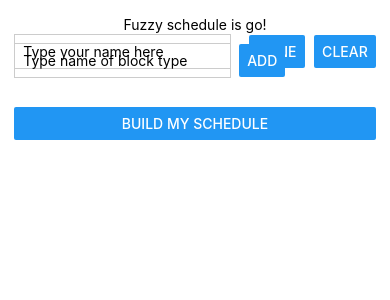
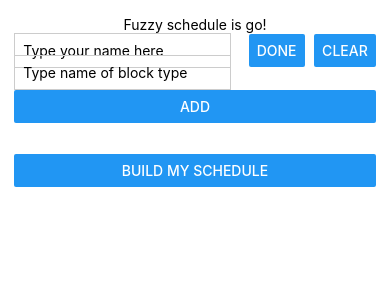
Before and after one commit to TomRosenbloom/fuzzy, a React Native app: screen / in a window 390 px wide. Shown: the top 300 px of the page. Built offline with nearby package versions, Linux system fonts and the light colour scheme.

Commit message:
block type input in separate component

```diff
--- a/App.js
+++ b/App.js
@@ -2,11 +2,11 @@ import { useState } from 'react';
 import { StyleSheet, Text, View, Button, TextInput, FlatList } from 'react-native';
 
 import BlockTypeItem from './components/BlockTypeItem';
+import BlockTypeInput from './components/BlockTypeInput';
 
 export default function App() {
   const [enteredNameText, setEnteredNameText] = useState('');
   const [savedName, setSavedName] = useState('');
-  const [enteredBlockType, setBlockTypeText] = useState('');
   const [blockTypes, setBlockTypes] = useState([]);
 
   const nameInputHandler = (someText) => {
@@ -22,18 +22,13 @@ export default function App() {
     setSavedName(enteredNameText);
   }
 
-  function blockTypeInputHandler(enteredText) {
-    setBlockTypeText(enteredText);
-  }
-
-  function addBlockTypeHandler() {
+  function addBlockTypeHandler(enteredBlockType) {
     setBlockTypes(currentBlockTypes => [
       ...currentBlockTypes,
       {text: enteredBlockType, id: Math.random().toString}
     ]);
   }
 
-  // next, add a text input for 'block types' building array/listing contents as per the course
 
   return (
     <View style={styles.container}>
@@ -56,14 +51,7 @@ export default function App() {
           {savedName !== '' && <Text style={styles.feedbackText}>{`Your name is... ${savedName}`}</Text>}
         </View>
 
-        <View style={styles.blockType}>
-          <TextInput
-            style={styles.textInput}
-            placeholder='Type name of block type'
-            onChangeText={blockTypeInputHandler}
-          />
-          <Button title='Add' onPress={addBlockTypeHandler}/>
-        </View>
+        <BlockTypeInput onAddBlockType={addBlockTypeHandler} />
 
         <View style={styles.blockTypeList}>
           <FlatList
--- a/components/BlockTypeInput.js
+++ b/components/BlockTypeInput.js
@@ -0,0 +1,40 @@
+import { useState } from 'react';
+import { View, TextInput, Button, StyleSheet } from "react-native";
+
+
+function BlockTypeInput(props) {
+    const [enteredBlockType, setBlockTypeText] = useState('');
+
+    function blockTypeInputHandler(enteredText) {
+        setBlockTypeText(enteredText);
+      }
+
+    function addBlockTypeHandler() {
+        props.onAddBlockType(enteredBlockType);
+        setBlockTypeText('');
+    }
+
+    return (
+        <View style={styles.blockType}>
+            <TextInput
+                style={styles.textInput}
+                placeholder='Type name of block type'
+                onChangeText={blockTypeInputHandler}
+                value={enteredBlockType}
+            />
+            <Button title='Add' onPress={addBlockTypeHandler}/>
+        </View>
+    );
+}
+
+export default BlockTypeInput;
+
+const styles = StyleSheet.create({
+    textInput: {
+      borderWidth: 1,
+      borderColor: '#ccc',
+      width: '60%',
+      marginRight: 8,
+      padding: 8
+    }
+  });
```
